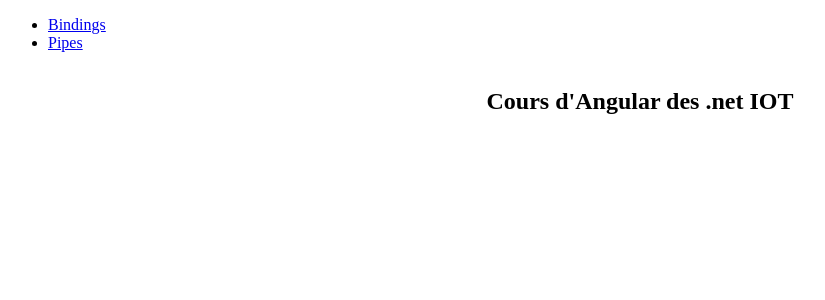
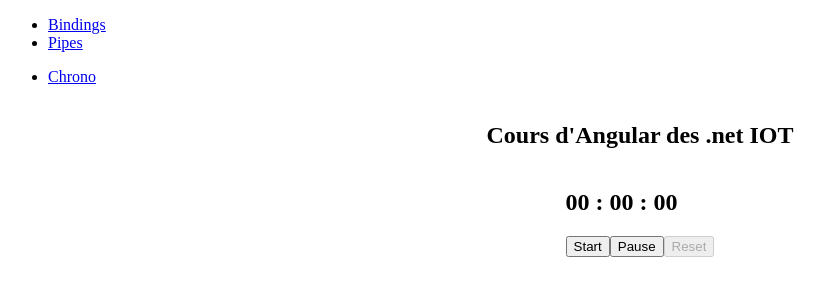
Before and after one commit to afbstorm/TF_NET_IOT_Angular_2024, an Angular app: page /exos/chrono in a window 1280 px wide. Before the commit this address led to /. Shown: the top 300 px of the page, without its empty margins (0-825 px from the left). Built offline with nearby package versions, Linux system fonts and the light colour scheme.

Commit message:
Ajout correction exo chrono

```diff
--- a/src/app/app.routes.ts
+++ b/src/app/app.routes.ts
@@ -1,6 +1,7 @@
 import { Routes } from '@angular/router';
 import { BindingsComponent } from './components/Démos/bindings/bindings.component';
 import { PipesComponent } from './components/Démos/pipes/pipes.component';
+import { ChronoComponent } from './components/Exos/chrono/chrono.component';
 
 export const routes: Routes = [
     {path: 'demos', children: [
@@ -8,6 +9,6 @@
         {path: 'pipes', component: PipesComponent}
     ]},
     {path: 'exos', children: [
-
+        {path: 'chrono', component: ChronoComponent}
     ]}
 ];
--- a/src/app/components/Démos/pipes/pipes.component.html
+++ b/src/app/components/Démos/pipes/pipes.component.html
@@ -30,5 +30,4 @@
 
         <p>{{5 | numToString | titlecase}}</p>
     </div>
-
 </div>
--- /dev/null
+++ b/src/app/components/Exos/chrono/chrono.component.html
@@ -0,0 +1,21 @@
+<section>
+
+    <!-- <h2>
+        {{hours < 10 ? zero + hours : hours}} :
+        {{minutes < 10 ? zero + minutes : minutes}} :
+        {{seconds < 10 ? zero + seconds : seconds}}
+    </h2> -->
+
+    <h2>
+        {{hours | number: "2.0"}} :
+        {{minutes | number: "2.0"}} :
+        {{seconds | number: "2.0"}}
+    </h2>
+
+    <div>
+        <button [disabled]="startButtonActive" (click)="start()">Start</button>
+        <button (click)="pause()">Pause</button>
+        <button [disabled]="resetButtonActive" (click)="reset()">Reset</button>
+    </div>
+
+</section>
--- /dev/null
+++ b/src/app/components/Exos/chrono/chrono.component.ts
@@ -0,0 +1,56 @@
+import { DecimalPipe } from '@angular/common';
+import { Component } from '@angular/core';
+
+@Component({
+  selector: 'app-chrono',
+  standalone: true,
+  imports: [DecimalPipe],
+  templateUrl: './chrono.component.html',
+  styleUrl: './chrono.component.css'
+})
+export class ChronoComponent {
+
+  // Un peu de triche fait pas de tord
+  zero: string = '0';
+  hours: number = 0;
+  minutes: number = 0;
+  seconds: number = 0;
+
+  timeUpdater: any;
+  startButtonActive: boolean = false;
+  resetButtonActive: boolean = true;
+
+  start() {
+    this.timeUpdater = setInterval(() => {
+      if (this.seconds < 59) {
+        this.seconds += 1;
+      } else {
+        this.seconds = 0;
+        this.minutes += 1;
+      }
+
+      if (this.minutes > 59) {
+        this.minutes = 0;
+        this.hours += 1;
+      }
+    }, 1000)
+
+    this.startButtonActive = true;
+    this.resetButtonActive = false;
+  }
+
+  pause() {
+    clearInterval(this.timeUpdater);
+    this.startButtonActive = false;
+  }
+
+  reset() {
+    clearInterval(this.timeUpdater);
+    this.seconds = 0;
+    this.minutes = 0;
+    this.hours = 0;
+    this.resetButtonActive = true;
+    this.startButtonActive = false;
+  }
+
+}
--- a/src/app/components/navbar/navbar.component.html
+++ b/src/app/components/navbar/navbar.component.html
@@ -9,4 +9,10 @@
             <a routerLink="/demos/pipes">Pipes</a>
         </li>
     </ul>
+
+    <ul>
+        <li>
+            <a routerLink="/exos/chrono">Chrono</a>
+        </li>
+    </ul>
 </nav>
```
Also changed, not shown: src/app/components/Exos/chrono/chrono.component.css (added), 1 other file (tests, documents, lock files or other folders).
